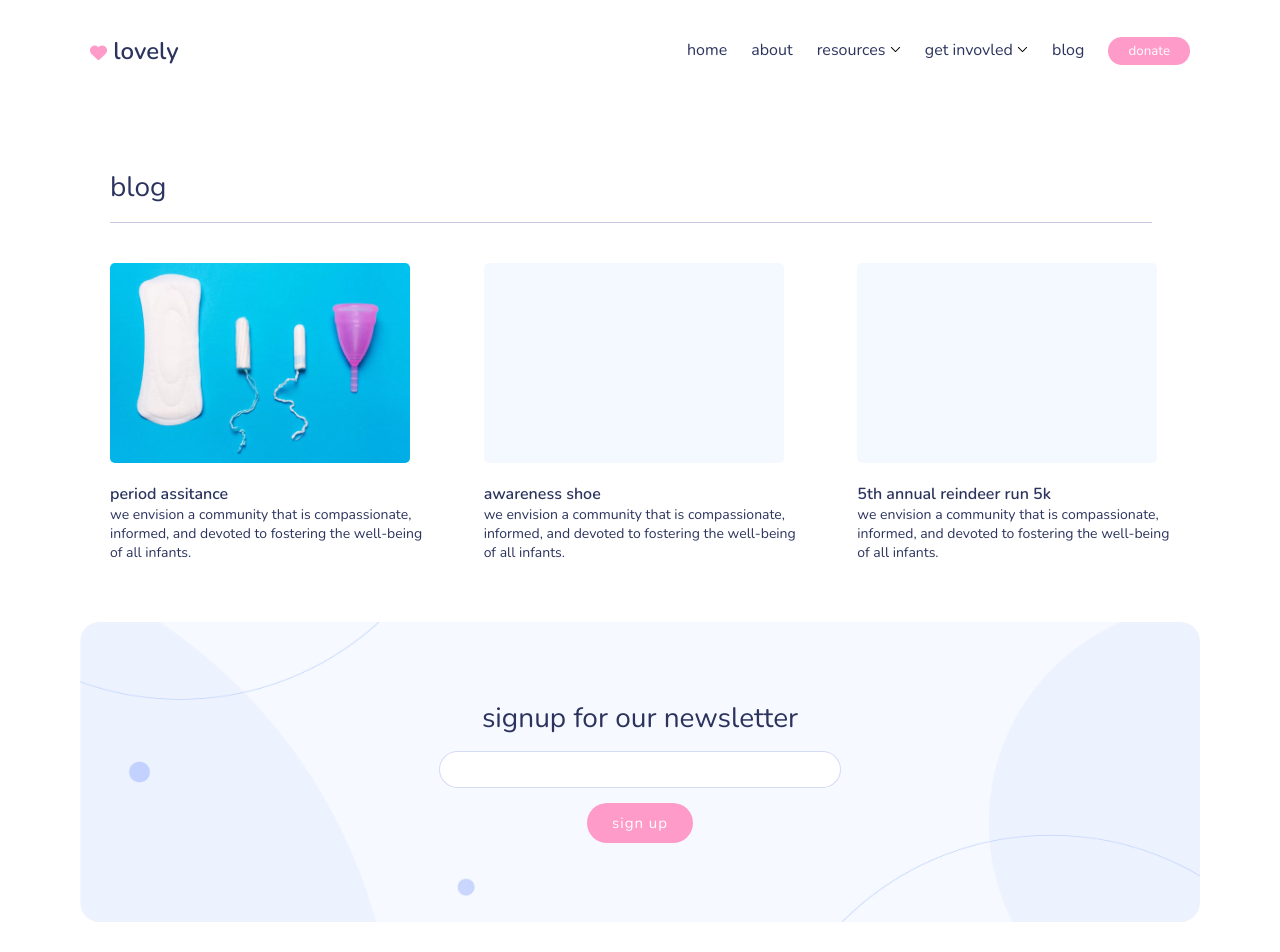
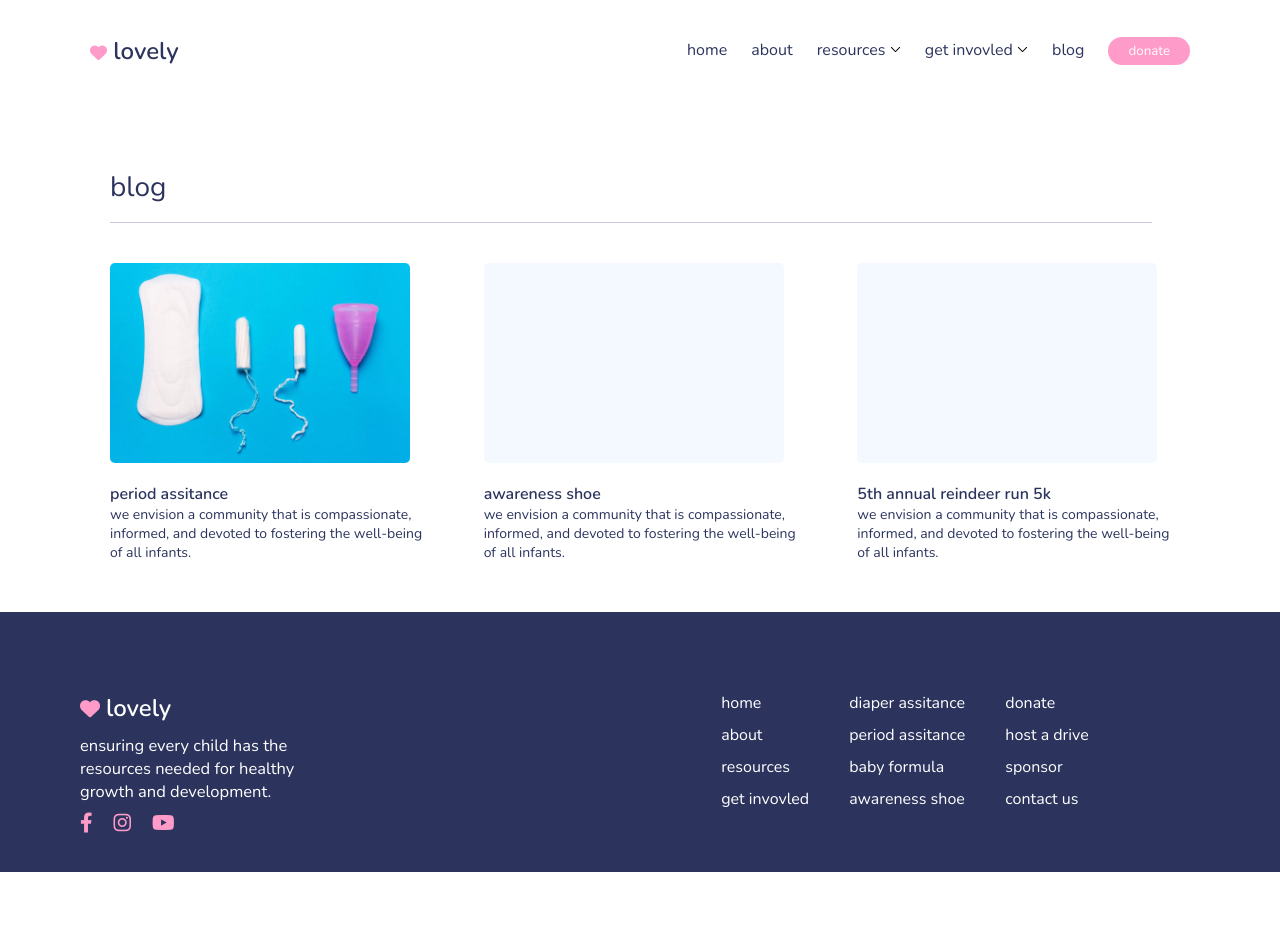
Before and after one commit to feliciamade/lovely, a plain HTML site: page blog.html in a window 1280 px wide. Shown: the top 952 px of the page. After the commit the page ends 872 px from the top, so only its background shows below. Drawn offline with nearby package versions, Linux system fonts and the light colour scheme.

Commit message:
Update Blog

```diff
--- a/blog.html
+++ b/blog.html
@@ -74,16 +74,6 @@
 
         </div>
 
-        <div class="section">
-            <h1>Signup for our newsletter</h1>
-            <form >
-                <div class="input-container">
-                    <input class="input-field" type="text" placeholder="" name="text">
-                  </div>
-
-                  <button type="submit" class="btn">Sign Up</button>
-            </form>
-        </div>
 
     </main>
 
```
